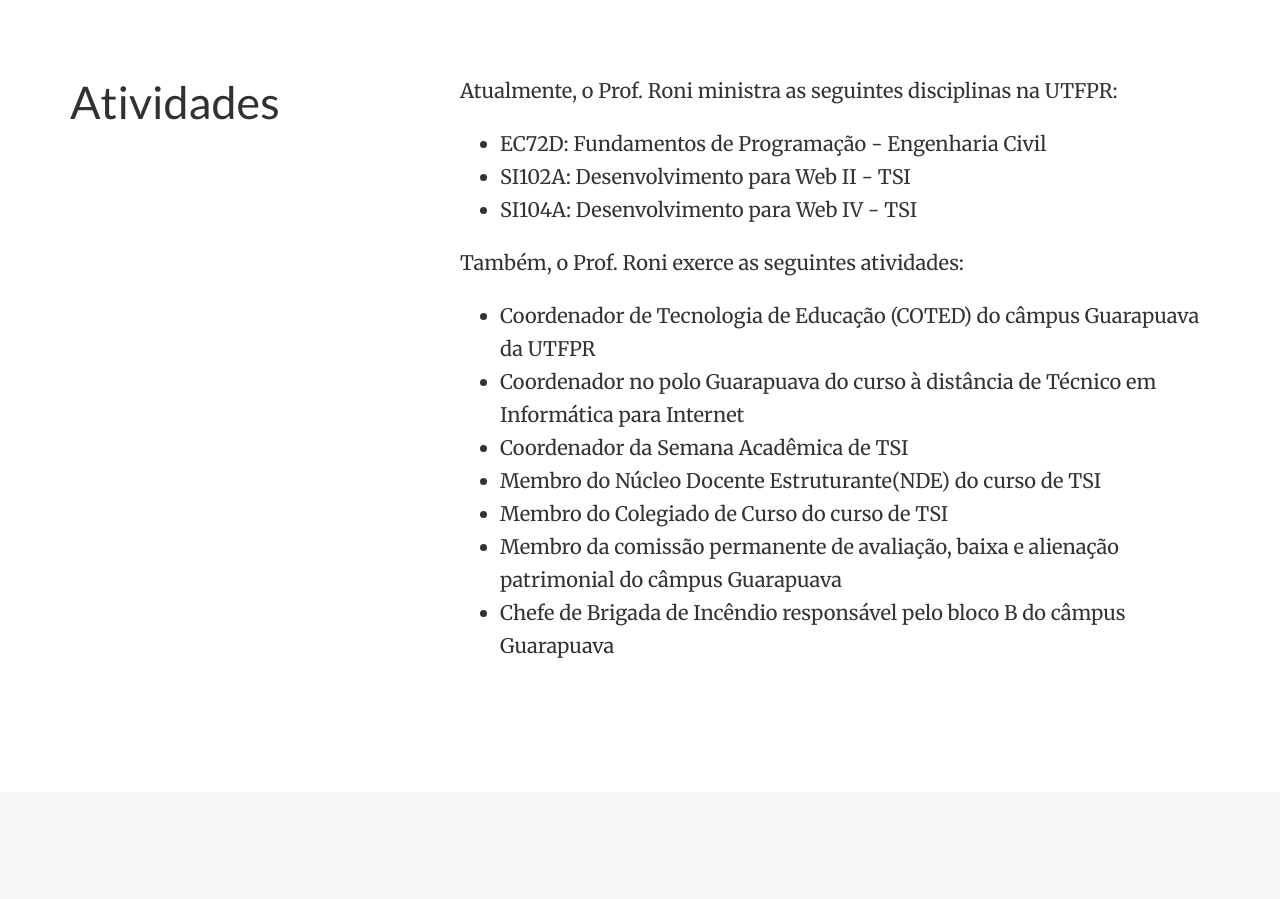
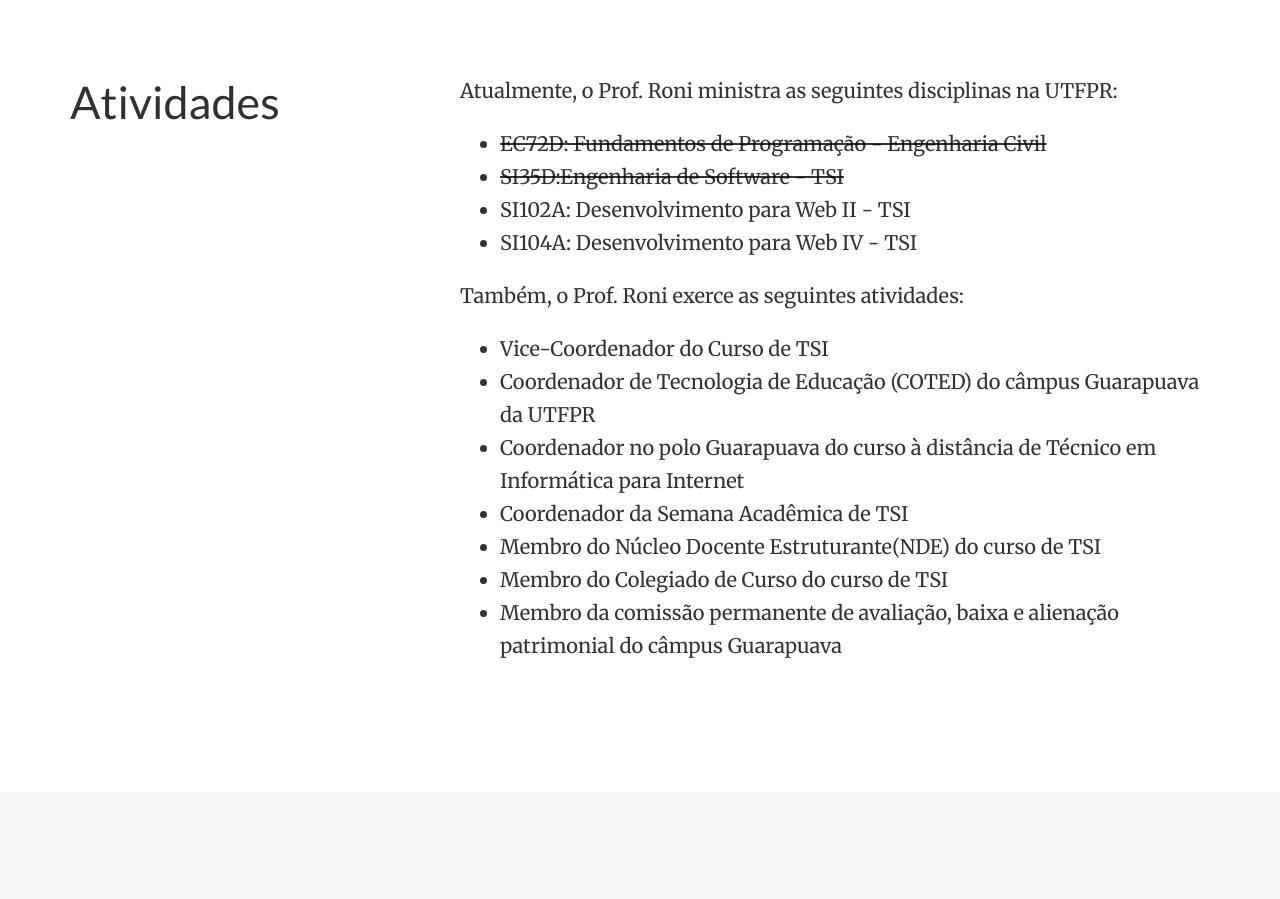
Before and after one commit to ronifabio/ronifabio.github.io, a plain HTML site: page index.html in a window 1280 px wide. Shown: the part 1720-2619 px from the top of the page. Drawn offline with nearby package versions, Linux system fonts and the light colour scheme.

Commit message:
Alterações nas atividades

```diff
--- a/index.html
+++ b/index.html
@@ -456,7 +456,8 @@
     <p>Atualmente, o Prof. Roni ministra as seguintes disciplinas na UTFPR:</p>
 
 <ul>
-<li>EC72D: Fundamentos de Programação - Engenharia Civil</li>
+<li><del>EC72D: Fundamentos de Programação - Engenharia Civil</del></li>
+<li><del>SI35D:Engenharia de Software - TSI</del></li>
 <li>SI102A: Desenvolvimento para Web II - TSI</li>
 <li>SI104A: Desenvolvimento para Web IV - TSI</li>
 </ul>
@@ -464,13 +465,13 @@
 <p>Também, o Prof. Roni exerce as seguintes atividades:</p>
 
 <ul>
+<li>Vice-Coordenador do Curso de TSI</li>
 <li>Coordenador de Tecnologia de Educação (COTED) do câmpus Guarapuava da UTFPR</li>
 <li>Coordenador no polo Guarapuava do curso à distância de Técnico em Informática para Internet</li>
 <li>Coordenador da Semana Acadêmica de TSI</li>
 <li>Membro do Núcleo Docente Estruturante(NDE) do curso de TSI</li>
 <li>Membro do Colegiado de Curso do curso de TSI</li>
 <li>Membro da comissão permanente de avaliação, baixa e alienação patrimonial do câmpus Guarapuava</li>
-<li>Chefe de Brigada de Incêndio responsável pelo bloco B do câmpus Guarapuava</li>
 </ul>
 
   </div>
```
